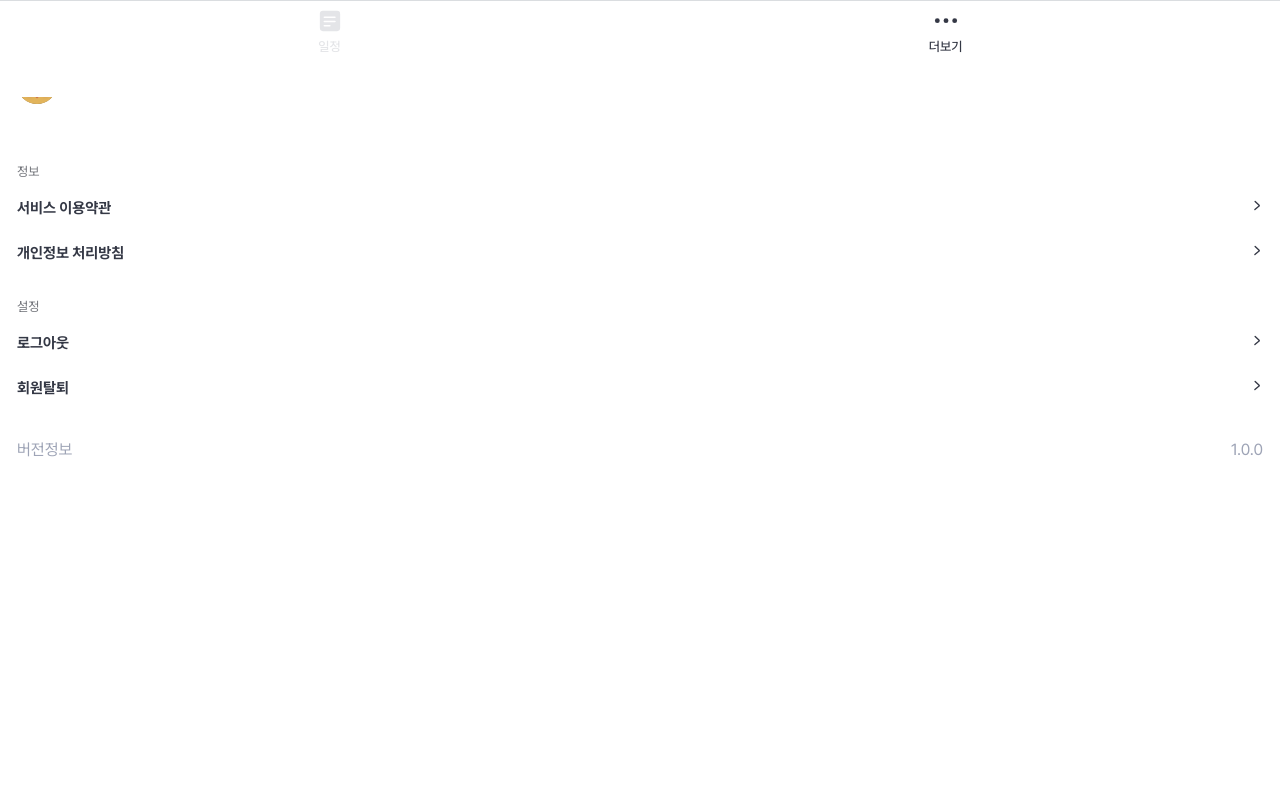
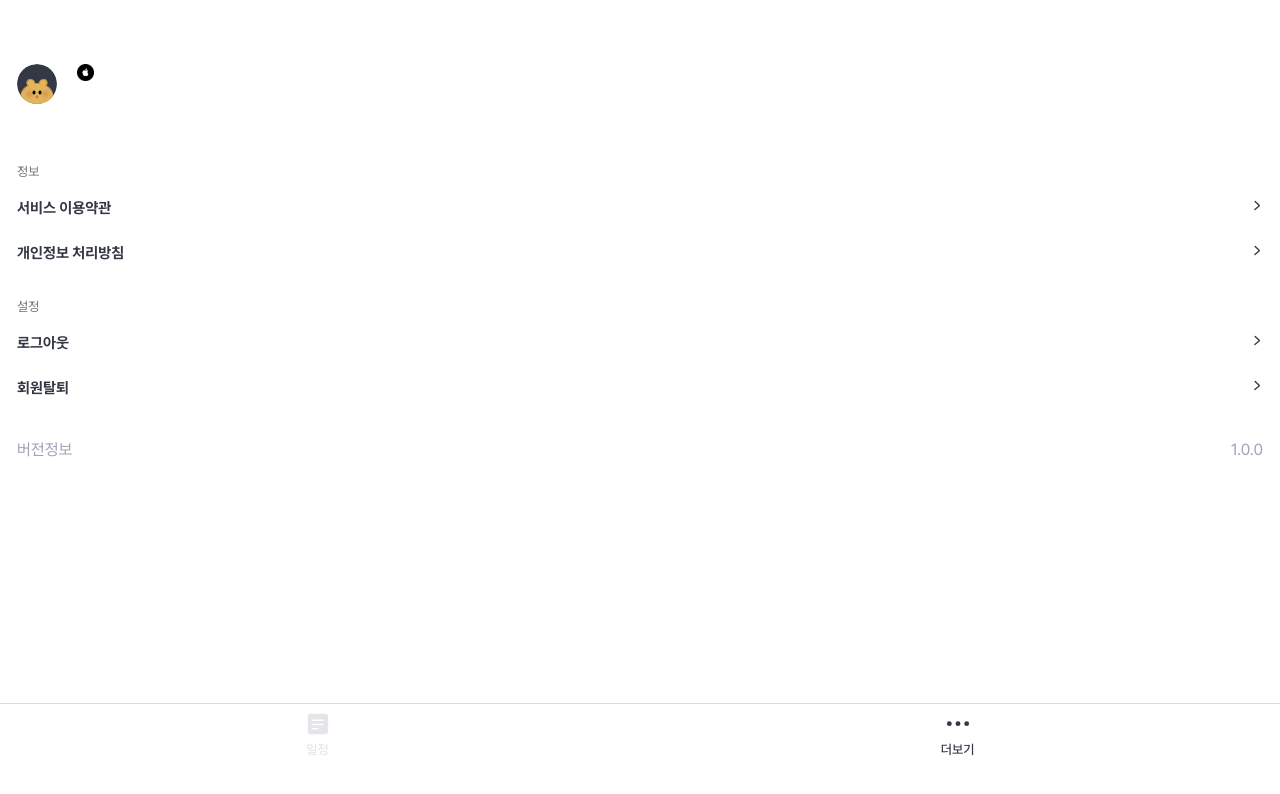
Before and after one commit to urimeee/sohawgi_Front, a React (Create React App) app: page /PlusPage in a window 1280 px wide. Shown: the top 794 px of the page. Built offline with nearby package versions, Linux system fonts and the light colour scheme; no server answers.

Commit message:
feat: bottom navigation 스타일 수정 / 13385231910

```diff
--- a/src/components/BottomNavi/BottomNavi.style.ts
+++ b/src/components/BottomNavi/BottomNavi.style.ts
@@ -6,9 +6,9 @@ export const StyledLink = styled(Link)`
 `;
 
 export const BottomNavWrapper = styled.div`
+  width: 100%;
   position: fixed;
-  left: 0;
-  right: 0;
+  bottom: 0;
   display: flex;
   justify-content: space-around;
   align-items: center;
```
